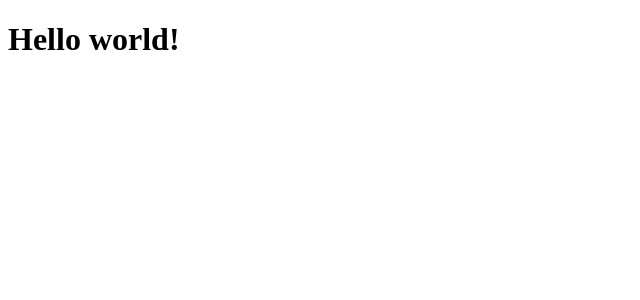
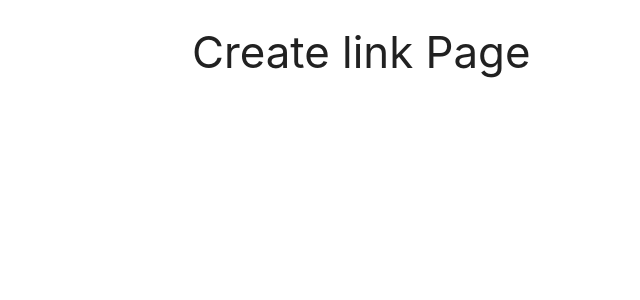
Before and after one commit to nkshn/mern-tutorial, a React (Create React App) app in the folder client/: page /create in a window 1280 px wide. Shown: the top 300 px of the page, without its empty margins (0-640 px from the left). Built offline with nearby package versions, Linux system fonts and the light colour scheme.

Commit message:
set up of routes

```diff
--- a/client/package.json
+++ b/client/package.json
@@ -6,8 +6,10 @@
     "@testing-library/jest-dom": "^4.2.4",
     "@testing-library/react": "^9.5.0",
     "@testing-library/user-event": "^7.2.1",
+    "materialize-css": "^1.0.0-rc.2",
     "react": "^16.13.1",
     "react-dom": "^16.13.1",
+    "react-router-dom": "^5.2.0",
     "react-scripts": "3.4.1"
   },
   "scripts": {
--- a/client/src/App.js
+++ b/client/src/App.js
@@ -1,10 +1,14 @@
 import React from 'react';
+import { BrowserRouter } from 'react-router-dom';
+import 'materialize-css';
+import { useRoutes } from './routes';
 
 function App() {
+  const routes = useRoutes(true);
   return (
-    <div>
-      <h1>Hello world!</h1>
-    </div>
+    <BrowserRouter>
+      <div className="container">{routes}</div>
+    </BrowserRouter>
   );
 }
 
--- a/client/src/index.css
+++ b/client/src/index.css
@@ -0,0 +1 @@
+@import '~materialize-css/dist/css/materialize.min.css';
--- /dev/null
+++ b/client/src/pages/AuthPage.js
@@ -0,0 +1,9 @@
+import React from 'react';
+
+export const AuthPage = () => {
+  return (
+    <div>
+      <h3>Auth page</h3>
+    </div>
+  );
+};
--- /dev/null
+++ b/client/src/pages/CreateLinkPage.js
@@ -0,0 +1,9 @@
+import React from 'react';
+
+export const CreateLinkPage = () => {
+  return (
+    <div>
+      <h3>Create link Page</h3>
+    </div>
+  );
+};
--- /dev/null
+++ b/client/src/pages/LinkDetailPage.js
@@ -0,0 +1,9 @@
+import React from 'react';
+
+export const LinkDetailPage = () => {
+  return (
+    <div>
+      <h3>Link detail page</h3>
+    </div>
+  );
+};
--- /dev/null
+++ b/client/src/pages/LinksPage.js
@@ -0,0 +1,9 @@
+import React from 'react';
+
+export const LinksPage = () => {
+  return (
+    <div>
+      <h3>Links page</h3>
+    </div>
+  );
+};
--- /dev/null
+++ b/client/src/routes.js
@@ -0,0 +1,35 @@
+import React from 'react';
+import { Switch, Route, Redirect } from 'react-router-dom';
+
+// Pages
+import { LinksPage } from './pages/LinksPage';
+import { CreateLinkPage } from './pages/CreateLinkPage';
+import { LinkDetailPage } from './pages/LinkDetailPage';
+import { AuthPage } from './pages/AuthPage';
+
+export const useRoutes = (isAuthenticated) => {
+  if (isAuthenticated) {
+    return (
+      <Switch>
+        <Route path="/links" exact>
+          <LinksPage></LinksPage>
+        </Route>
+        <Route path="/create" exact>
+          <CreateLinkPage></CreateLinkPage>
+        </Route>
+        <Route path="/detail/:id">
+          <LinkDetailPage></LinkDetailPage>
+        </Route>
+        <Redirect to="/create" />
+      </Switch>
+    );
+  }
+  return (
+    <Switch>
+      <Route path="/" exact>
+        <AuthPage></AuthPage>
+      </Route>
+      <Redirect to="/" />
+    </Switch>
+  );
+};
```
Also changed, not shown: 1 other file (tests, documents, lock files or other folders).
